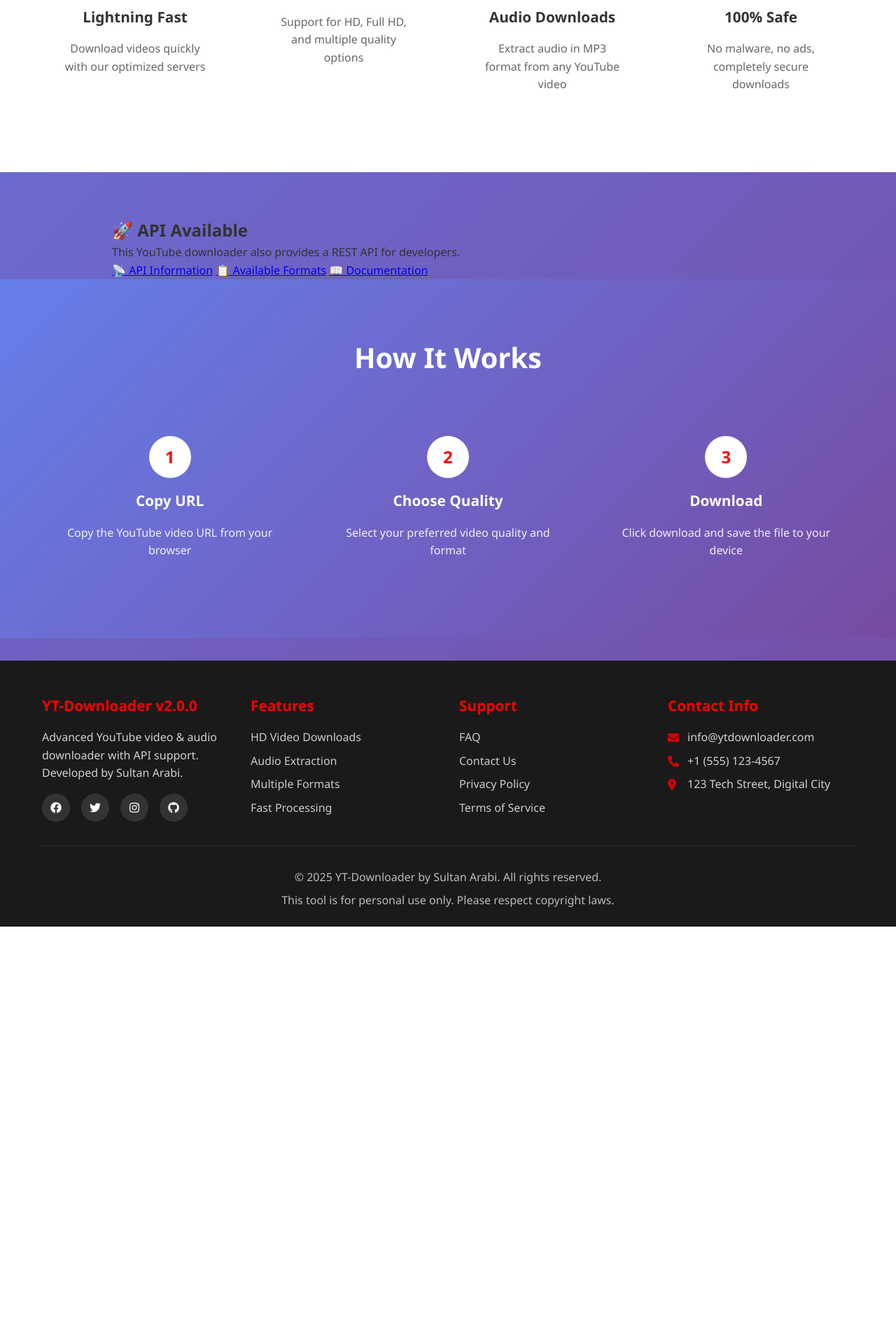
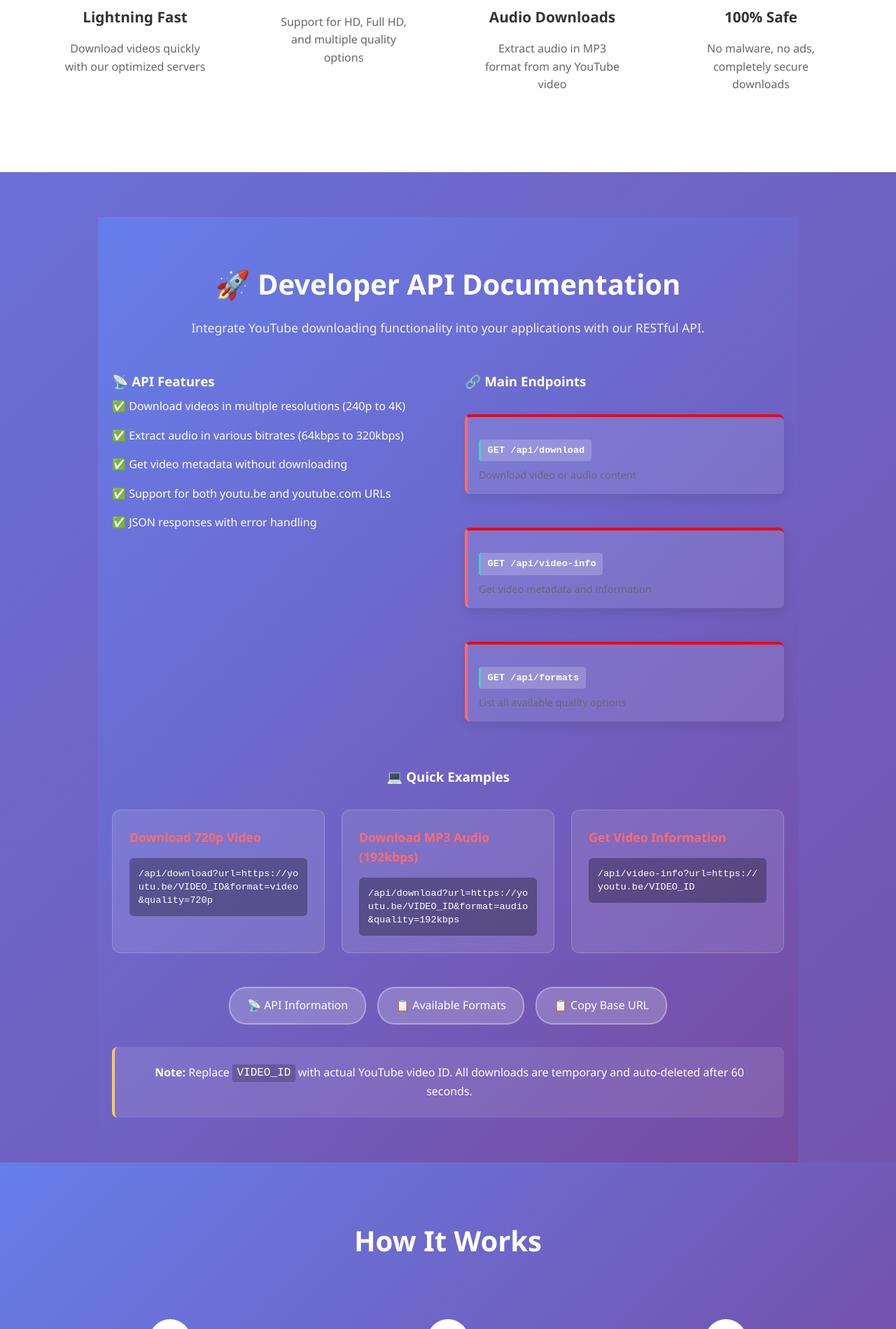
Before and after one commit to sultanarabi161/yt-downloader, a Flask app: page / in a window 1280 px wide. Shown: the part 1168-3067 px from the top of the page at 70% size. Before the commit the page ends 2492 px from the top, so only its background shows below. Run offline with Flask 3, Linux system fonts and the light colour scheme; some libraries are stand-ins or nearby versions.

Commit message:
Assistant checkpoint: Enhanced API documentation section in homepage
Assistant generated file changes:
- templates/index.html: Add detailed API documentation section, Add JavaScript function to copy API URL
- static/style.css: Add CSS styles for API documentation section

---

User prompt:

API Documentation - Home পেইজে (index.html) আরেকটু বিস্তারিত লিখুন, মানে এতটাও বেশি না, হালকা কিছু তথ্য।

Replit-Commit-Author: Assistant
Replit-Commit-Session-Id: 041bfb3f-675e-4c8a-b1f1-7db3622393e3

```diff
--- a/static/style.css
+++ b/static/style.css
@@ -1,4 +1,3 @@
-
 * {
     margin: 0;
     padding: 0;
@@ -616,3 +615,156 @@ body {
     margin-top: 0.2rem;
     font-weight: 400;
 }
+
+/* API Info Section */
+.api-info {
+    background: linear-gradient(135deg, #667eea 0%, #764ba2 100%);
+    color: white;
+    padding: 4rem 0;
+}
+
+.api-info h2 {
+    margin-bottom: 1rem;
+    font-size: 2.5rem;
+    text-align: center;
+}
+
+.api-info > .container > p {
+    text-align: center;
+    font-size: 1.1rem;
+    margin-bottom: 3rem;
+    opacity: 0.9;
+}
+
+.api-overview {
+    display: grid;
+    grid-template-columns: 1fr 1fr;
+    gap: 3rem;
+    margin-bottom: 3rem;
+}
+
+.api-features ul {
+    list-style: none;
+    padding: 0;
+}
+
+.api-features li {
+    padding: 0.5rem 0;
+    font-size: 1rem;
+}
+
+.api-endpoints .endpoint {
+    background: rgba(255, 255, 255, 0.1);
+    padding: 1rem;
+    border-radius: 8px;
+    margin-bottom: 1rem;
+    border-left: 4px solid #ff6b6b;
+}
+
+.api-endpoints .endpoint code {
+    background: rgba(255, 255, 255, 0.2);
+    padding: 0.3rem 0.6rem;
+    border-radius: 4px;
+    font-weight: bold;
+    display: inline-block;
+    margin-bottom: 0.5rem;
+}
+
+.api-endpoints .endpoint p {
+    margin: 0;
+    opacity: 0.9;
+}
+
+.api-examples {
+    margin-bottom: 3rem;
+}
+
+.api-examples h3 {
+    text-align: center;
+    margin-bottom: 2rem;
+}
+
+.example-tabs {
+    display: grid;
+    grid-template-columns: repeat(auto-fit, minmax(300px, 1fr));
+    gap: 1.5rem;
+}
+
+.example {
+    background: rgba(255, 255, 255, 0.1);
+    padding: 1.5rem;
+    border-radius: 12px;
+    border: 1px solid rgba(255, 255, 255, 0.2);
+}
+
+.example h4 {
+    margin-bottom: 1rem;
+    color: #ff6b6b;
+    font-size: 1.1rem;
+}
+
+.api-url {
+    background: rgba(0, 0, 0, 0.3);
+    padding: 0.8rem;
+    border-radius: 6px;
+    display: block;
+    font-family: 'Courier New', monospace;
+    font-size: 0.85rem;
+    word-break: break-all;
+    line-height: 1.4;
+}
+
+.api-quick-links {
+    display: flex;
+    justify-content: center;
+    gap: 1rem;
+    margin-bottom: 2rem;
+    flex-wrap: wrap;
+}
+
+.api-link {
+    background: rgba(255, 255, 255, 0.2);
+    color: white;
+    padding: 0.75rem 1.5rem;
+    text-decoration: none;
+    border-radius: 25px;
+    border: 2px solid rgba(255, 255, 255, 0.3);
+    transition: all 0.3s ease;
+    font-weight: 500;
+}
+
+.api-link:hover {
+    background: rgba(255, 255, 255, 0.3);
+    transform: translateY(-2px);
+    box-shadow: 0 4px 15px rgba(0, 0, 0, 0.2);
+}
+
+.api-note {
+    background: rgba(255, 255, 255, 0.1);
+    padding: 1.5rem;
+    border-radius: 8px;
+    border-left: 4px solid #feca57;
+    text-align: center;
+}
+
+.api-note code {
+    background: rgba(0, 0, 0, 0.2);
+    padding: 0.2rem 0.4rem;
+    border-radius: 3px;
+    font-family: 'Courier New', monospace;
+}
+
+@media (max-width: 768px) {
+    .api-overview {
+        grid-template-columns: 1fr;
+        gap: 2rem;
+    }
+
+    .example-tabs {
+        grid-template-columns: 1fr;
+    }
+
+    .api-url {
+        font-size: 0.75rem;
+    }
+}
--- a/templates/index.html
+++ b/templates/index.html
@@ -115,15 +115,67 @@
             </div>
         </section>
 
-        <!-- API Quick Info -->
+        <!-- API Documentation -->
         <section id="api-info" class="api-info">
             <div class="container">
-                <h2>🚀 API Available</h2>
-                <p>This YouTube downloader also provides a REST API for developers.</p>
+                <h2>🚀 Developer API Documentation</h2>
+                <p>Integrate YouTube downloading functionality into your applications with our RESTful API.</p>
+
+                <div class="api-overview">
+                    <div class="api-features">
+                        <h3>📡 API Features</h3>
+                        <ul>
+                            <li>✅ Download videos in multiple resolutions (240p to 4K)</li>
+                            <li>✅ Extract audio in various bitrates (64kbps to 320kbps)</li>
+                            <li>✅ Get video metadata without downloading</li>
+                            <li>✅ Support for both youtu.be and youtube.com URLs</li>
+                            <li>✅ JSON responses with error handling</li>
+                        </ul>
+                    </div>
+
+                    <div class="api-endpoints">
+                        <h3>🔗 Main Endpoints</h3>
+                        <div class="endpoint">
+                            <code>GET /api/download</code>
+                            <p>Download video or audio content</p>
+                        </div>
+                        <div class="endpoint">
+                            <code>GET /api/video-info</code>
+                            <p>Get video metadata and information</p>
+                        </div>
+                        <div class="endpoint">
+                            <code>GET /api/formats</code>
+                            <p>List all available quality options</p>
+                        </div>
+                    </div>
+                </div>
+
+                <div class="api-examples">
+                    <h3>💻 Quick Examples</h3>
+                    <div class="example-tabs">
+                        <div class="example">
+                            <h4>Download 720p Video</h4>
+                            <code class="api-url">/api/download?url=https://youtu.be/VIDEO_ID&format=video&quality=720p</code>
+                        </div>
+                        <div class="example">
+                            <h4>Download MP3 Audio (192kbps)</h4>
+                            <code class="api-url">/api/download?url=https://youtu.be/VIDEO_ID&format=audio&quality=192kbps</code>
+                        </div>
+                        <div class="example">
+                            <h4>Get Video Information</h4>
+                            <code class="api-url">/api/video-info?url=https://youtu.be/VIDEO_ID</code>
+                        </div>
+                    </div>
+                </div>
+
                 <div class="api-quick-links">
                     <a href="/api/info" target="_blank" class="api-link">📡 API Information</a>
                     <a href="/api/formats" target="_blank" class="api-link">📋 Available Formats</a>
-                    <a href="https://github.com/sultan-arabi/yt-downloader" target="_blank" class="api-link">📖 Documentation</a>
+                    <a href="#" onclick="copyApiUrl()" class="api-link">📋 Copy Base URL</a>
+                </div>
+
+                <div class="api-note">
+                    <p><strong>Note:</strong> Replace <code>VIDEO_ID</code> with actual YouTube video ID. All downloads are temporary and auto-deleted after 60 seconds.</p>
                 </div>
             </div>
         </section>
@@ -285,6 +337,17 @@
             });
         });
 
+        // Copy API URL function
+        function copyApiUrl() {
+            const apiUrl = window.location.origin + '/api';
+            navigator.clipboard.writeText(apiUrl).then(function() {
+                alert('API Base URL copied to clipboard: ' + apiUrl);
+            }, function(err) {
+                console.error('Could not copy text: ', err);
+                alert('API Base URL: ' + apiUrl);
+            });
+        }
+
         // Smooth scrolling for navigation links
         document.querySelectorAll('a[href^="#"]').forEach(anchor => {
             anchor.addEventListener('click', function (e) {
```
